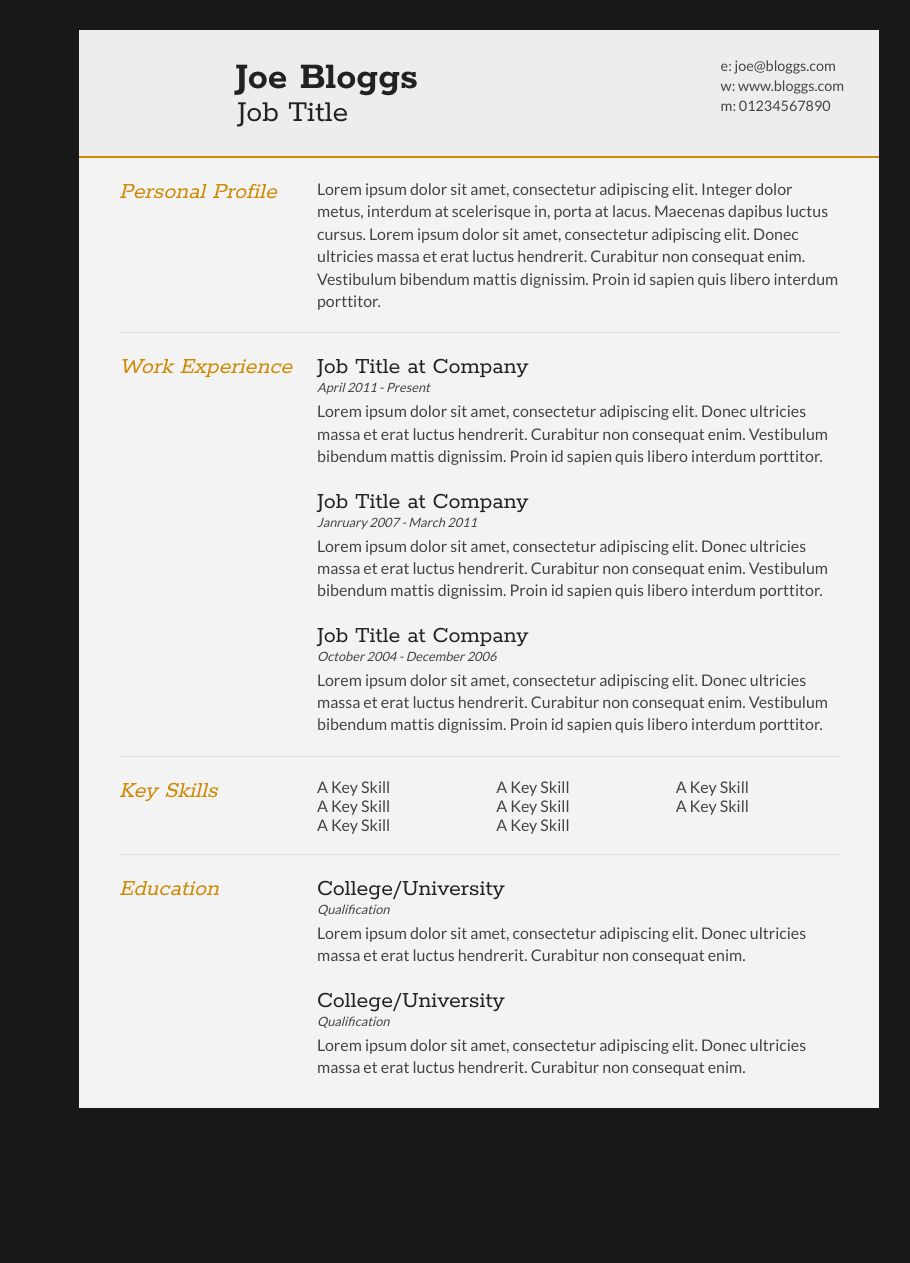
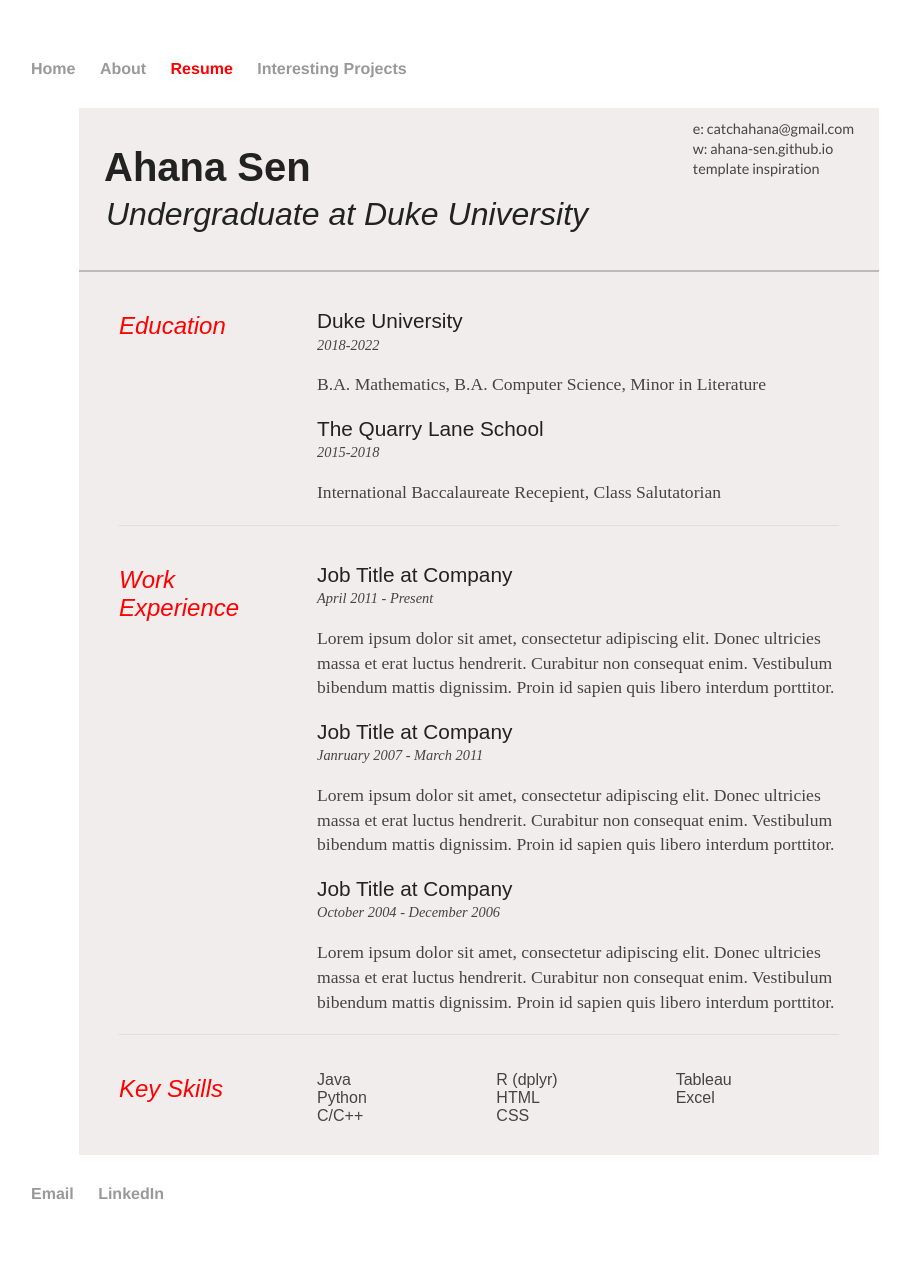
Before and after one commit to ahana-sen/ahana-sen.github.io, a Jekyll site: the page built from resume.html, in a window 1280 px wide. Shown: the whole page, without its empty margins (161-1071 px from the left). Built offline with Jekyll 4.4.1, drawn with Linux system fonts in a browser that asks for light colours; before the commit the page ends 1138 px from its top, so only the background shows below that.

Commit message:
added resume

```diff
--- a/resume.html
+++ b/resume.html
@@ -1,7 +1,8 @@
-<!DOCTYPE html>
-<html>
-<head>
-<title>Joe Bloggs - Curriculum Vitae</title>
+---
+layout: default
+title: Ahana Sen - Curriculum Vitae
+---
+
 
 <meta name="viewport" content="width=device-width"/>
 <meta name="description" content="The Curriculum Vitae of Joe Bloggs."/>
@@ -17,38 +18,47 @@
 <body id="top">
 <div id="cv" class="instaFade">
 	<div class="mainDetails">
-		<div id="headshot" class="quickFade">
-			<img src="headshot.jpg" alt="Alan Smith" />
-		</div>
+
 
 		<div id="name">
-			<h1 class="quickFade delayTwo">Joe Bloggs</h1>
-			<h2 class="quickFade delayThree">Job Title</h2>
+			<h1 class="quickFade delayTwo">Ahana Sen</h1>
+			<h2 class="quickFade delayThree">Undergraduate at Duke University</h2>
 		</div>
 
 		<div id="contactDetails" class="quickFade delayFour">
 			<ul>
-				<li>e: <a href="mailto:joe@bloggs.com" target="_blank">joe@bloggs.com</a></li>
-				<li>w: <a href="http://www.bloggs.com">www.bloggs.com</a></li>
-				<li>m: 01234567890</li>
+				<li>e: <a href="mailto:catchahana@gmail.com" target="_blank">catchahana@gmail.com</a></li>
+				<li>w: <a href="http://ahana-sen.github.io">ahana-sen.github.io</a></li>
+				<li> <a href="http://www.thomashardy.me.uk/free-responsive-html-css3-cv-template">template inspiration</a></li>
+
 			</ul>
 		</div>
 		<div class="clear"></div>
 	</div>
 
 	<div id="mainArea" class="quickFade delayFive">
+
 		<section>
-			<article>
-				<div class="sectionTitle">
-					<h1>Personal Profile</h1>
-				</div>
+			<div class="sectionTitle">
+				<h1>Education</h1>
+			</div>
 
-				<div class="sectionContent">
-					<p>Lorem ipsum dolor sit amet, consectetur adipiscing elit. Integer dolor metus, interdum at scelerisque in, porta at lacus. Maecenas dapibus luctus cursus. Lorem ipsum dolor sit amet, consectetur adipiscing elit. Donec ultricies massa et erat luctus hendrerit. Curabitur non consequat enim. Vestibulum bibendum mattis dignissim. Proin id sapien quis libero interdum porttitor.</p>
-				</div>
-			</article>
+			<div class="sectionContent">
+				<article>
+					<h2>Duke University</h2>
+					<p class="subDetails">2018-2022</p>
+					<p>B.A. Mathematics, B.A. Computer Science, Minor in Literature</p>
+				</article>
+
+				<article>
+					<h2>The Quarry Lane School</h2>
+					<p class="subDetails">2015-2018</p>
+					<p>International Baccalaureate Recepient, Class Salutatorian</p>
+				</article>
+			</div>
 			<div class="clear"></div>
 		</section>
+
 
 
 		<section>
@@ -86,40 +96,21 @@
 
 			<div class="sectionContent">
 				<ul class="keySkills">
-					<li>A Key Skill</li>
-					<li>A Key Skill</li>
-					<li>A Key Skill</li>
-					<li>A Key Skill</li>
-					<li>A Key Skill</li>
-					<li>A Key Skill</li>
-					<li>A Key Skill</li>
-					<li>A Key Skill</li>
+					<li>Java</li>
+					<li>Python</li>
+					<li>C/C++</li>
+					<li>R (dplyr)</li>
+					<li>HTML</li>
+					<li>CSS</li>
+					<li>Tableau</li>
+					<li>Excel</li>
 				</ul>
 			</div>
 			<div class="clear"></div>
 		</section>
 
 
-		<section>
-			<div class="sectionTitle">
-				<h1>Education</h1>
-			</div>
 
-			<div class="sectionContent">
-				<article>
-					<h2>College/University</h2>
-					<p class="subDetails">Qualification</p>
-					<p>Lorem ipsum dolor sit amet, consectetur adipiscing elit. Donec ultricies massa et erat luctus hendrerit. Curabitur non consequat enim.</p>
-				</article>
-
-				<article>
-					<h2>College/University</h2>
-					<p class="subDetails">Qualification</p>
-					<p>Lorem ipsum dolor sit amet, consectetur adipiscing elit. Donec ultricies massa et erat luctus hendrerit. Curabitur non consequat enim.</p>
-				</article>
-			</div>
-			<div class="clear"></div>
-		</section>
 
 	</div>
 </div>
--- a/style.css
+++ b/style.css
@@ -2,7 +2,7 @@
 border:0;
 font:inherit;
 font-size:100%;
-margin:0;
+margin:500;
 padding:0;
 vertical-align:baseline;
 }
@@ -11,12 +11,13 @@
 display:block;
 }
 
-html, body {background: #181818; font-family: 'Lato', helvetica, arial, sans-serif; font-size: 16px; color: #222;}
+html, body {background: #ffffff; font-family: 'Lato', helvetica, arial, sans-serif; font-size: 16px; color: #222;}
 
 .clear {clear: both;}
 
 p {
-	font-size: 1em;
+	font-size: 1.1em;
+	font-family: "Times New Roman", Times, serif;
 	line-height: 1.4em;
 	margin-bottom: 20px;
 	color: #444;
@@ -25,27 +26,28 @@
 #cv {
 	width: 90%;
 	max-width: 800px;
-	background: #f3f3f3;
+	background: #f2eded;
 	margin: 30px auto;
 }
 
 .mainDetails {
-	padding: 25px 35px;
-	border-bottom: 2px solid #cf8a05;
-	background: #ededed;
+	padding: 10px 25px;
+	border-bottom: 2px solid #babcbc;
+	background: #f2eded;
 }
 
 #name h1 {
 	font-size: 2.5em;
 	font-weight: 700;
-	font-family: 'Rokkitt', Helvetica, Arial, sans-serif;
-	margin-bottom: -6px;
+	font-family:  Arial, sans-serif;
+	margin-bottom: -20px;
 }
 
 #name h2 {
 	font-size: 2em;
 	margin-left: 2px;
-	font-family: 'Rokkitt', Helvetica, Arial, sans-serif;
+	font-style: italic;
+	font-family: Arial, sans-serif;
 }
 
 #mainArea {
@@ -123,22 +125,22 @@
 }
 
 .sectionTitle h1 {
-	font-family: 'Rokkitt', Helvetica, Arial, sans-serif;
+	font-family: Arial, sans-serif;
 	font-style: italic;
 	font-size: 1.5em;
-	color: #cf8a05;
+	color: #ff0000;
 }
 
 .sectionContent h2 {
-	font-family: 'Rokkitt', Helvetica, Arial, sans-serif;
-	font-size: 1.5em;
-	margin-bottom: -2px;
+	font-family: Arial, sans-serif;
+	font-size: 1.3em;
+	margin-bottom: -13px;
 }
 
 .subDetails {
-	font-size: 0.8em;
+	font-size: 0.9em;
 	font-style: italic;
-	margin-bottom: 3px;
+	margin-bottom: 2px;
 }
 
 .keySkills {
@@ -149,6 +151,7 @@
 	margin-bottom: 20px;
 	font-size: 1em;
 	color: #444;
+	font-family: Arial, sans-serif;
 }
 
 .keySkills ul li {
@@ -297,59 +300,30 @@
 }
 
 .instaFade {
-    -webkit-animation-name: reset, fade-in;
-    -webkit-animation-duration: 1.5s;
-    -webkit-animation-timing-function: ease-in;
 
-	-moz-animation-name: reset, fade-in;
-    -moz-animation-duration: 1.5s;
-    -moz-animation-timing-function: ease-in;
-
-	animation-name: reset, fade-in;
-    animation-duration: 1.5s;
-    animation-timing-function: ease-in;
 }
 
 .quickFade {
-    -webkit-animation-name: reset, fade-in;
-    -webkit-animation-duration: 2.5s;
-    -webkit-animation-timing-function: ease-in;
 
-	-moz-animation-name: reset, fade-in;
-    -moz-animation-duration: 2.5s;
-    -moz-animation-timing-function: ease-in;
-
-	animation-name: reset, fade-in;
-    animation-duration: 2.5s;
-    animation-timing-function: ease-in;
 }
 
 .delayOne {
-	-webkit-animation-delay: 0, .5s;
-	-moz-animation-delay: 0, .5s;
-	animation-delay: 0, .5s;
+
 }
 
 .delayTwo {
-	-webkit-animation-delay: 0, 1s;
-	-moz-animation-delay: 0, 1s;
-	animation-delay: 0, 1s;
+
 }
 
 .delayThree {
-	-webkit-animation-delay: 0, 1.5s;
-	-moz-animation-delay: 0, 1.5s;
-	animation-delay: 0, 1.5s;
+
 }
 
 .delayFour {
-	-webkit-animation-delay: 0, 2s;
-	-moz-animation-delay: 0, 2s;
-	animation-delay: 0, 2s;
+
 }
 
 .delayFive {
-	-webkit-animation-delay: 0, 2.5s;
-	-moz-animation-delay: 0, 2.5s;
-	animation-delay: 0, 2.5s;
+
+
 }
```
